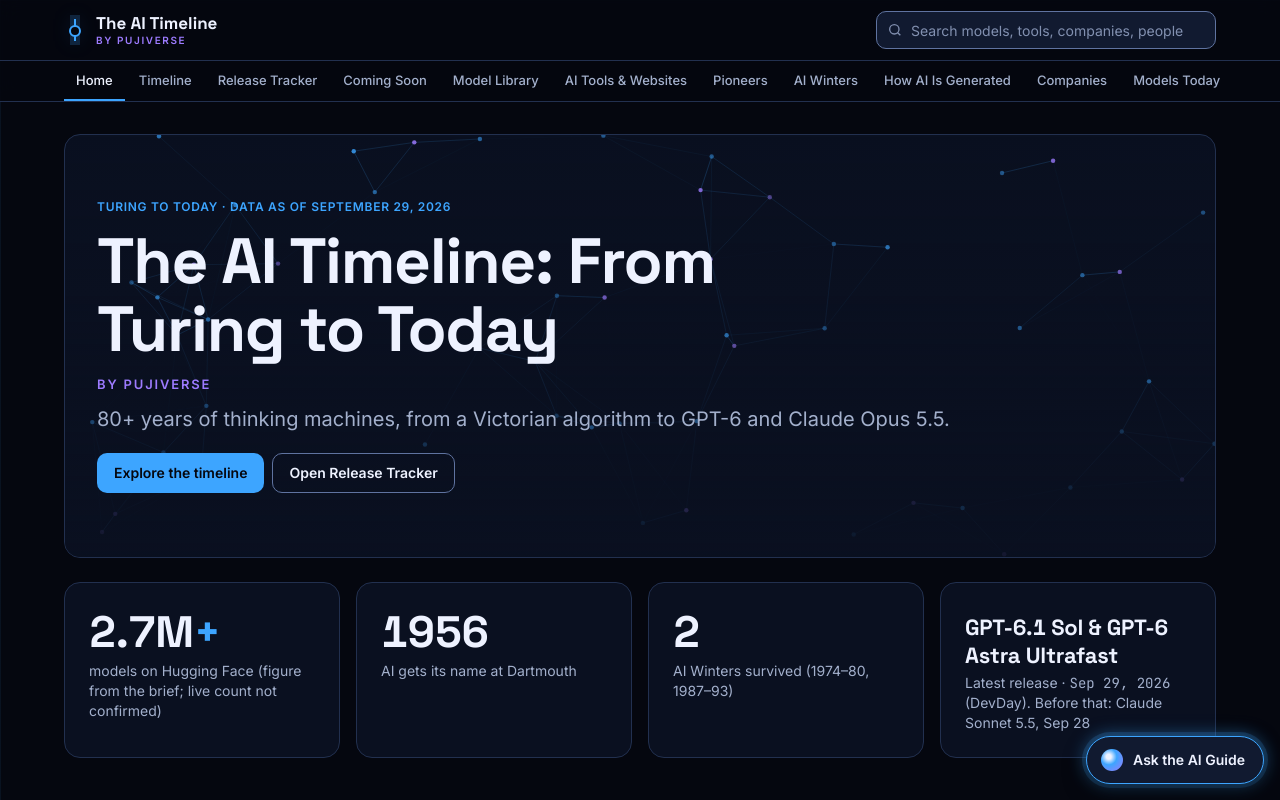
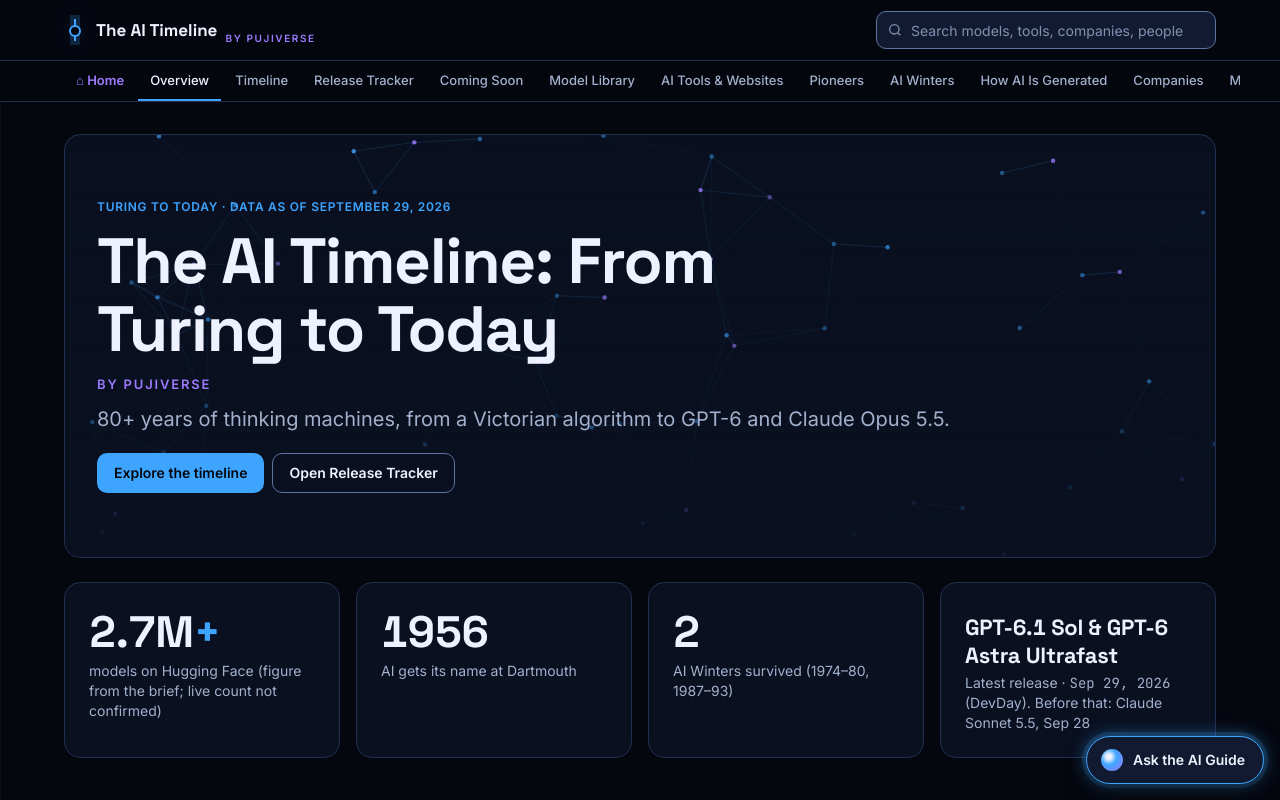
Before and after one commit to pujiverse/The-AI-Timeline, a plain HTML site: page index.html in a window 1280 px wide. Shown: the top 800 px of the page. Drawn offline with Linux system fonts and the light colour scheme.

Commit message:
Add files via upload

```diff
--- a/index.html
+++ b/index.html
@@ -411,13 +411,17 @@
 @media (max-width:600px){.prevnext{grid-template-columns:1fr}}
 .rel.exp{grid-template-columns:170px auto minmax(0,1fr) auto;border-style:dashed;border-color:color-mix(in srgb,var(--accent-violet) 55%,transparent);background:transparent}
 @media (max-width:767px){.rel.exp{grid-template-columns:1fr auto}}
+.topbar-in .by-link{font:600 10px/1 var(--font-sans);letter-spacing:.16em;text-transform:uppercase;color:var(--accent-violet);text-decoration:none;margin-left:-8px;align-self:flex-end;margin-bottom:17px;white-space:nowrap}
+.topbar-in .by-link:hover{text-decoration:underline}
+.nav a.nav-home{color:var(--accent-violet);font-weight:600}
+@media (max-width:767px){.topbar-in .by-link{display:none}}
 </style>
 </head>
 <body>
 <a href="#main" class="btn primary sm" style="position:absolute;left:-9999px" onfocus="this.style.left='16px';this.style.top='8px';this.style.zIndex=99" onblur="this.style.left='-9999px'">Skip to content</a>
 <header class="topbar">
   <div class="wrap topbar-in">
-    <a class="brand" href="#home" aria-label="The AI Timeline by PUJIVERSE, home"><span class="brand-mark" aria-hidden="true"></span><span class="brand-txt"><span>The AI Timeline</span><small class="by">by PUJIVERSE</small></span></a>
+    <a class="brand" href="#home" aria-label="The AI Timeline by PUJIVERSE, home"><span class="brand-mark" aria-hidden="true"></span><span class="brand-txt"><span>The AI Timeline</span></span></a><a class="by-link" href="https://www.pujiverse.com/" title="Go to PUJIVERSE home">by PUJIVERSE</a>
     <div class="search" role="search">
       <svg viewBox="0 0 24 24" aria-hidden="true"><circle cx="11" cy="11" r="7"/><path d="M20 20l-4-4"/></svg>
       <input id="q" type="search" placeholder="Search models, tools, companies, people" aria-label="Search models, tools, companies and people" autocomplete="off">
@@ -432,7 +436,7 @@
     <div class="stack">
       <span class="brand"><span class="brand-mark" aria-hidden="true"></span><span class="brand-txt"><span>The AI Timeline</span><small class="by">by PUJIVERSE</small></span></span>
       <span class="asof">Data as of September 29, 2026</span>
-      <p class="note">© 2026 <b style="color:var(--ink);letter-spacing:.08em">PUJIVERSE</b>. The AI Timeline is a PUJIVERSE project.</p>
+      <p class="note">© 2026 <a href="https://www.pujiverse.com/" style="color:var(--ink);font-weight:700;letter-spacing:.08em;text-decoration:none">PUJIVERSE</a>. The AI Timeline is a PUJIVERSE project. <a href="https://www.pujiverse.com/">Visit pujiverse.com →</a></p>
       <p class="note">Dates verified as of Sep 29, 2026. Check official sites for the latest. Company and tool names are shown as text badges; logo slots await official press-kit files.</p>
     </div>
     <div><span class="label" style="display:block;margin-bottom:8px">Sources</span><ul class="sources" id="sources"></ul></div>
@@ -1207,9 +1211,10 @@
 try { const v = JSON.parse(localStorage.getItem('ait-tracker-view')||'null'); if (v==='list'||v==='calendar') S.tracker.view = v; } catch(e){}
 
 /* ---------- Shell ---------- */
-const NAV = [['home','Home'],['timeline','Timeline'],['tracker','Release Tracker'],['upcoming','Coming Soon'],['models','Model Library'],['tools','AI Tools & Websites'],['pioneers','Pioneers'],['winters','AI Winters'],['how','How AI Is Generated'],['companies','Companies'],['today','Models Today']];
+const PUJI_HOME = 'https://www.pujiverse.com/';
+const NAV = [['home','Overview'],['timeline','Timeline'],['tracker','Release Tracker'],['upcoming','Coming Soon'],['models','Model Library'],['tools','AI Tools & Websites'],['pioneers','Pioneers'],['winters','AI Winters'],['how','How AI Is Generated'],['companies','Companies'],['today','Models Today']];
 function renderNav(active){
-  $('#nav').innerHTML = NAV.map(([k,l]) => `<a href="#${k}"${k===active?' aria-current="page"':''}>${l}</a>`).join('');
+  $('#nav').innerHTML = `<a href="${PUJI_HOME}" class="nav-home" title="PUJIVERSE home">⌂ Home</a>` + NAV.map(([k,l]) => `<a href="#${k}"${k===active?' aria-current="page"':''}>${l}</a>`).join('');
   const cur = $('#nav a[aria-current]'); if (cur) cur.scrollIntoView({block:'nearest', inline:'center'});
 }
 function pageHead(title, sub, extra=''){ return `<div class="page-head"><span class="label">${extra||'The AI Timeline'}</span><h1>${title}</h1>${sub?`<p>${sub}</p>`:''}</div>`; }
```
